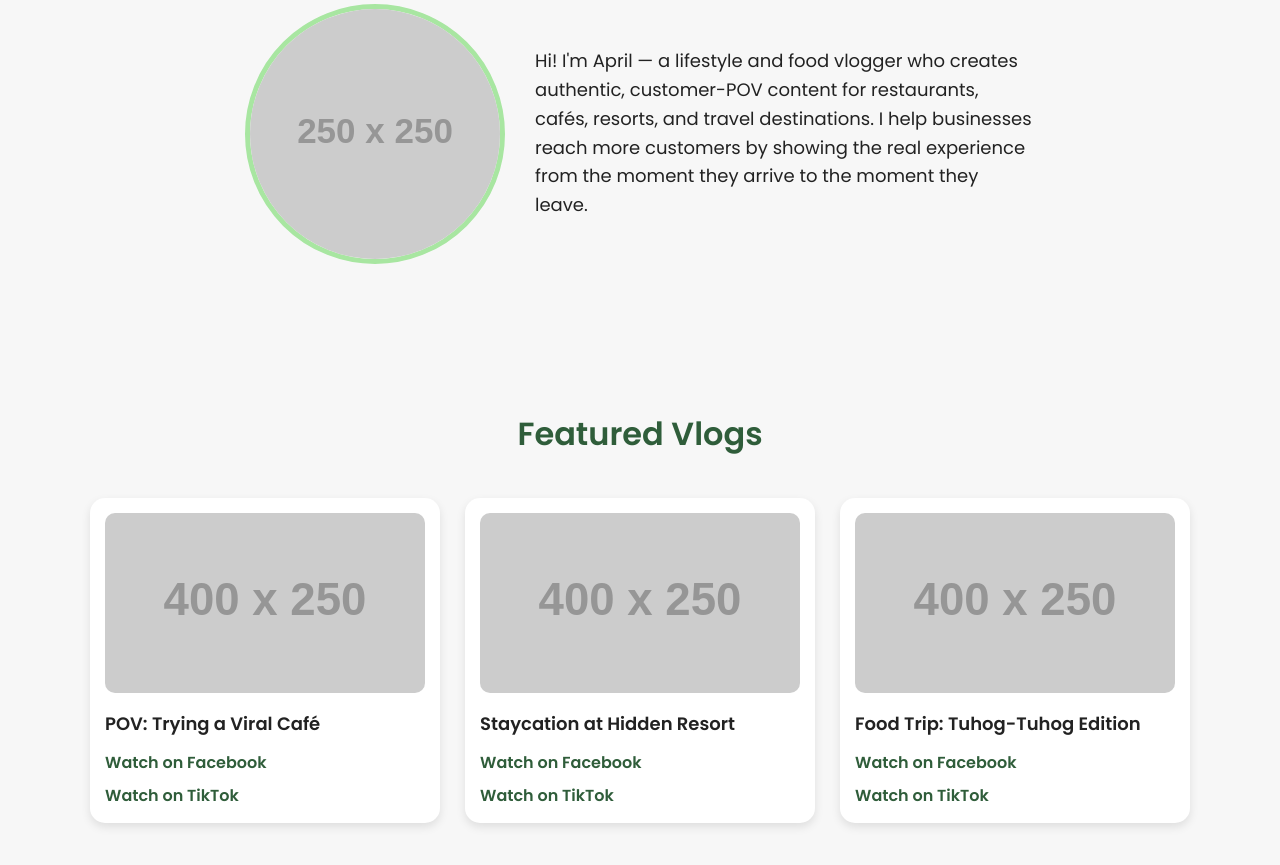
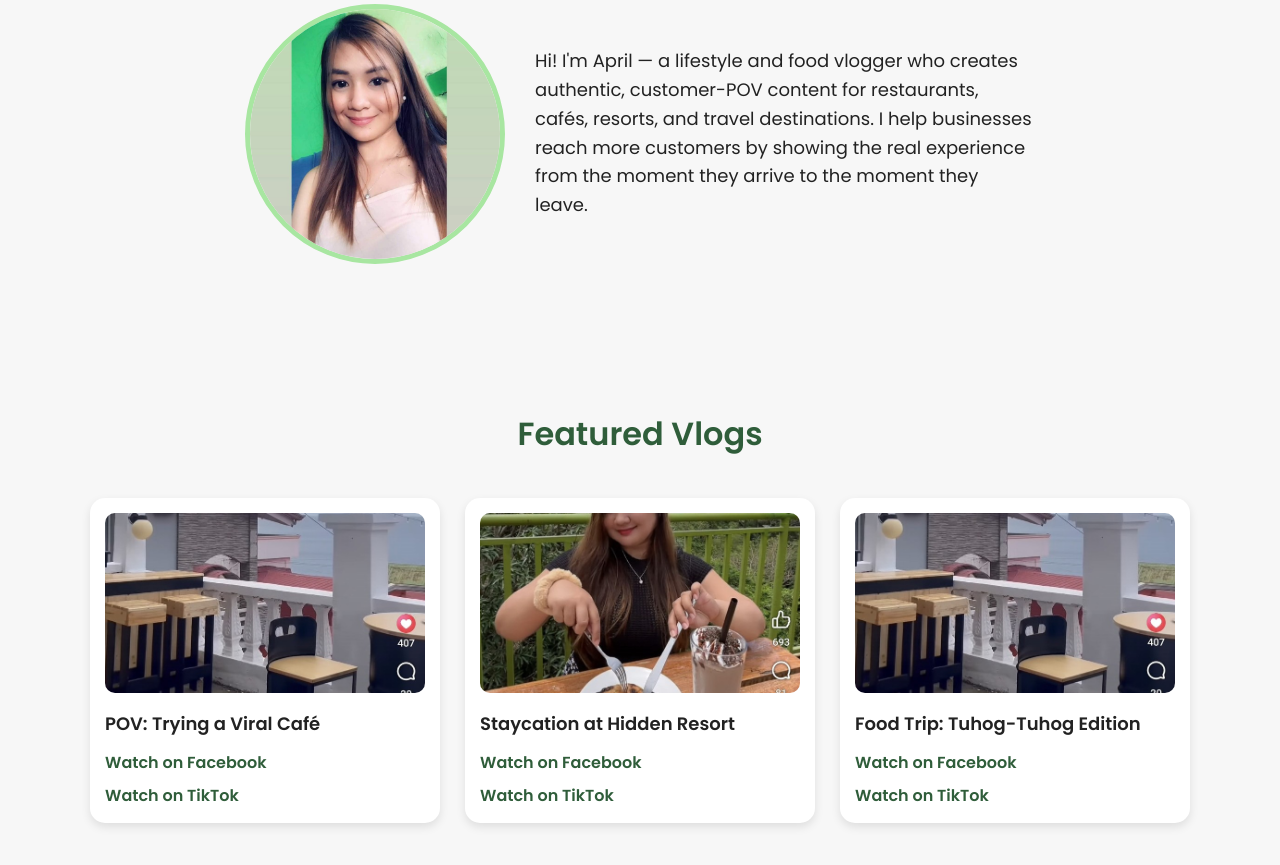
Before and after one commit to JohnNins/BAPage, a plain HTML site: page index.html in a window 1280 px wide. Shown: the part 483-1348 px from the top of the page. Drawn offline with Linux system fonts and the light colour scheme; placeholder pictures from the web are drawn by us.

Commit message:
Added Images

```diff
--- a/index.html
+++ b/index.html
@@ -155,7 +155,7 @@
       <h2 class="section-title">About Me</h2>
 
       <div class="about">
-        <img src="https://via.placeholder.com/250" alt="Profile Photo" />
+        <img src="images/profile.jpg" alt="Profile Photo" />
 
         <div class="about-text">
           Hi! I'm April — a lifestyle and food vlogger who creates authentic,
@@ -172,21 +172,21 @@
 
       <div class="vlog-grid">
         <div class="vlog-card">
-          <img src="https://via.placeholder.com/400x250" alt="" />
+          <img src="images/dreamscape1x1 .jpg" alt="" />
           <h3>POV: Trying a Viral Café</h3>
           <a href="#">Watch on Facebook</a><br />
           <a href="#">Watch on TikTok</a>
         </div>
 
         <div class="vlog-card">
-          <img src="https://via.placeholder.com/400x250" alt="" />
+          <img src="images/nas cafe1x1.jpg" alt="" />
           <h3>Staycation at Hidden Resort</h3>
           <a href="#">Watch on Facebook</a><br />
           <a href="#">Watch on TikTok</a>
         </div>
 
         <div class="vlog-card">
-          <img src="https://via.placeholder.com/400x250" alt="" />
+          <img src="images/summer bliss1x1.jpg" alt="" />
           <h3>Food Trip: Tuhog-Tuhog Edition</h3>
           <a href="#">Watch on Facebook</a><br />
           <a href="#">Watch on TikTok</a>
```
Also changed, not shown: images/dreamscape1x1 .jpg (added), images/nas cafe1x1.jpg (added), images/profile.jpg (added), images/summer bliss1x1.jpg (added).
